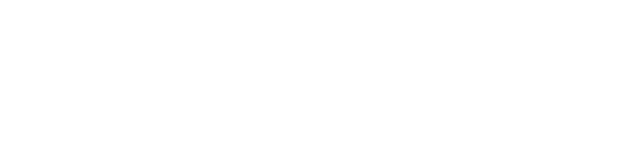
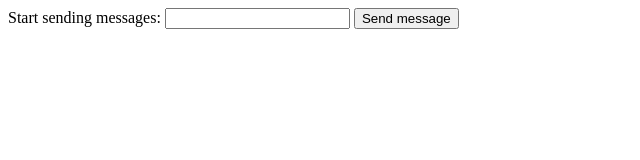
Before and after one commit to kambanwait/web-sockets-vue, a plain HTML site: page app/index.html in a window 1280 px wide. Shown: the whole page, without its empty margins (0-640 px from the left). Drawn offline with Linux system fonts and the light colour scheme.

Commit message:
Add form with input and button to allow messages to be typed in

```diff
--- a/app/index.html
+++ b/app/index.html
@@ -9,7 +9,20 @@
 </head>
 <body>
 
-  <script>
+  <main>
+
+    <section>
+      <form id="wsForm">
+        <label >Start sending messages:
+          <input id="websocketMessage" type="text" class="userInput" >
+        </label>
+        <button type="submit">Send message</button>
+      </form>
+    </section>
+
+  </main>
+
+  <script defer>
     const client = new WebSocket('ws://localhost:8082')
 
     client.addEventListener(('open'), () => {
```
